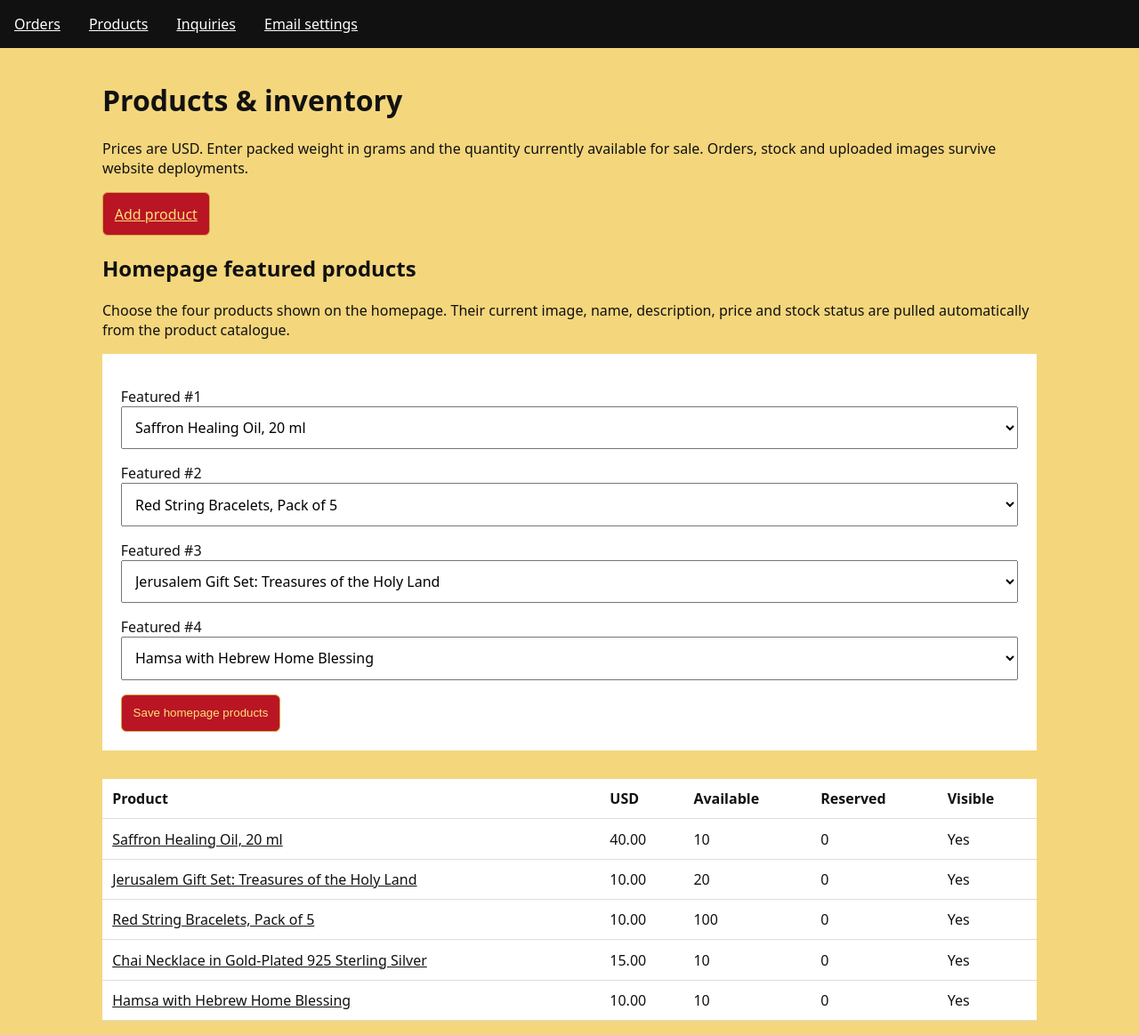
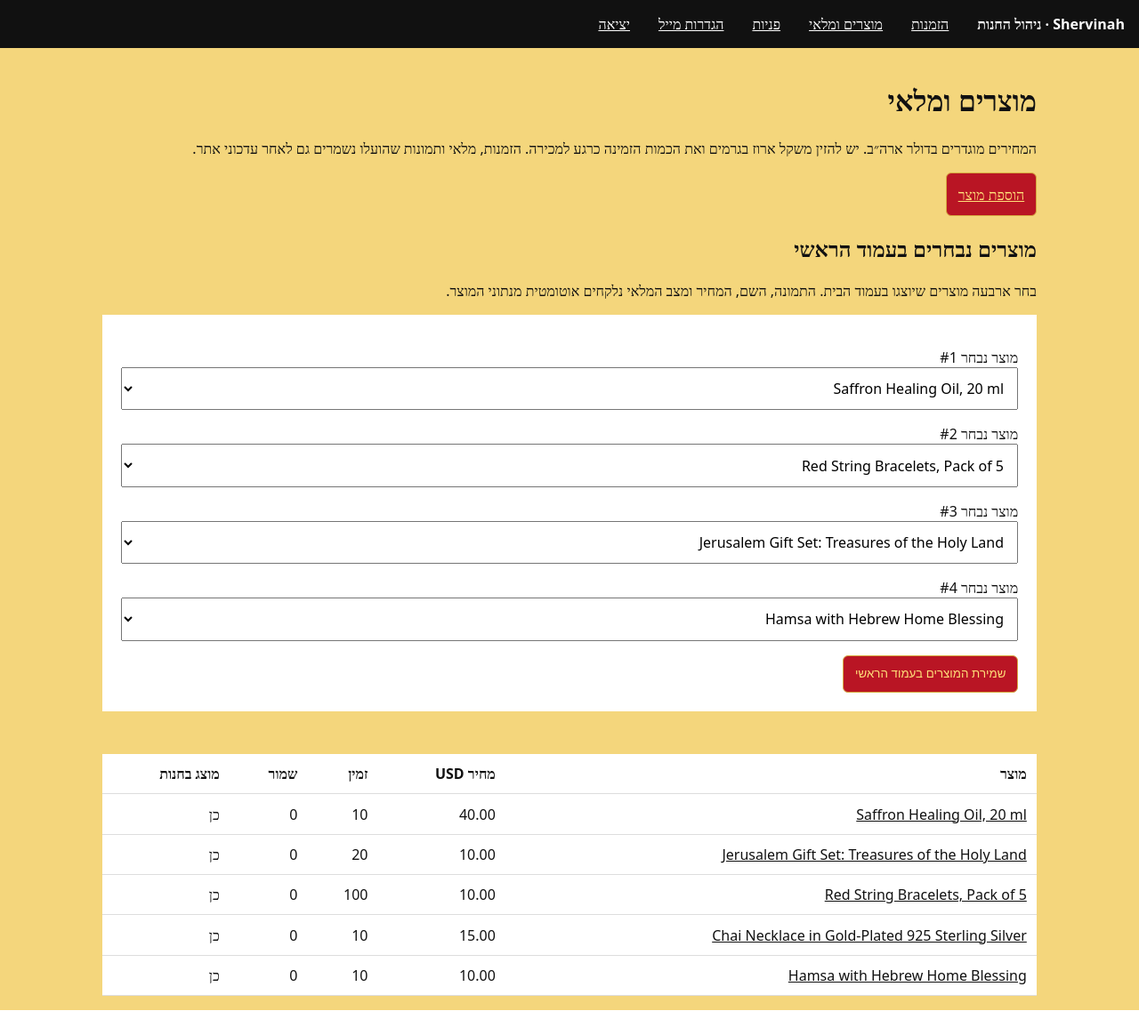
Before and after one commit to mikidx280/shervinah-universal, a PHP site: page /admin/products.php in a window 1280 px wide. Shown: the whole page at 89% size. After the commit the page ends 1136 px from the top, so only its background shows below. Run offline with PHP 8.4, Linux system fonts and the light colour scheme; the visitor is signed in with stand-in values (Sample User, id 1).

Commit message:
Translate product management admin to Hebrew

```diff
--- a/admin/products.php
+++ b/admin/products.php
@@ -7,50 +7,50 @@ if($_SERVER['REQUEST_METHOD']==='POST'&&isset($_POST['save_featured'])){
     try{
         $all=commerce_catalog();
         $ids=array_values((array)($_POST['featured']??[]));
-        if(count($ids)!==4||count(array_unique($ids))!==4)throw new InvalidArgumentException('Choose four different products.');
-        foreach($ids as $id)if(!isset($all[$id])||empty($all[$id]['active']))throw new InvalidArgumentException('Featured products must be visible in the shop.');
+        if(count($ids)!==4||count(array_unique($ids))!==4)throw new InvalidArgumentException('יש לבחור ארבעה מוצרים שונים.');
+        foreach($ids as $id)if(!isset($all[$id])||empty($all[$id]['active']))throw new InvalidArgumentException('המוצרים הנבחרים חייבים להיות מוצגים בחנות.');
         shop_atomic_json(shop_storage().'/featured-products.json',$ids);
         header('Location: products.php?featured_saved=1');exit;
-    }catch(Throwable $e){$error=$e instanceof InvalidArgumentException?$e->getMessage():'Could not save featured products.';}finally{fclose($lock);}
+    }catch(Throwable $e){$error=$e instanceof InvalidArgumentException?$e->getMessage():'לא ניתן היה לשמור את המוצרים הנבחרים.';}finally{fclose($lock);}
 }elseif($_SERVER['REQUEST_METHOD']==='POST'){
     admin_csrf();$lock=shop_inventory_lock(true);
     try{
         $all=commerce_catalog();$id=(string)($_POST['id']??'');
         if($id==='new')$id='product-'.bin2hex(random_bytes(8));
-        elseif(!isset($all[$id]))throw new InvalidArgumentException('Product not found.');
+        elseif(!isset($all[$id]))throw new InvalidArgumentException('המוצר לא נמצא.');
         $stock=shop_stock();$old=$all[$id]??['images'=>[]];
-        if(isset($all[$id])&&!hash_equals(hash('sha256',json_encode($old)),(string)($_POST['version']??'')))throw new InvalidArgumentException('This product changed in another tab. Reload before saving.');
-        if(isset($stock[$id])&&(string)$stock[$id]['available']!==(string)($_POST['previous_available']??''))throw new InvalidArgumentException('Inventory changed while you were editing. Reload and review the current available quantity.');
+        if(isset($all[$id])&&!hash_equals(hash('sha256',json_encode($old)),(string)($_POST['version']??'')))throw new InvalidArgumentException('המוצר השתנה בלשונית אחרת. יש לרענן לפני השמירה.');
+        if(isset($stock[$id])&&(string)$stock[$id]['available']!==(string)($_POST['previous_available']??''))throw new InvalidArgumentException('המלאי השתנה בזמן העריכה. יש לרענן ולבדוק את הכמות הזמינה.');
         $p=shop_product_input($_POST,$old,$stock[$id]??[]);
         $images=[];
         foreach($p['images']??[] as $index=>$current){
             $replacement=$_FILES['image_replace_'.$index]??null;
             if($replacement && ($replacement['error']??UPLOAD_ERR_NO_FILE)!==UPLOAD_ERR_NO_FILE){
-                if(isset($_POST['remove_images'][$index]))throw new InvalidArgumentException('Choose either remove or replace for the same image.');
+                if(isset($_POST['remove_images'][$index]))throw new InvalidArgumentException('יש לבחור הסרה או החלפה לאותה תמונה, לא את שתיהן.');
                 $images[]=shop_upload_image($replacement);
             }elseif(!isset($_POST['remove_images'][$index])){$images[]=$current;}
         }
         $p['images']=$images;
         if(($_FILES['image']['error']??UPLOAD_ERR_NO_FILE)!==UPLOAD_ERR_NO_FILE){$img=shop_upload_image($_FILES['image']);$p['images']=!empty($_POST['replace_images'])?[$img]:array_merge($p['images'],[$img]);}
-        if(!$p['images'])throw new InvalidArgumentException('Add at least one product image.');
+        if(!$p['images'])throw new InvalidArgumentException('יש להוסיף לפחות תמונה אחת למוצר.');
         $all[$id]=$p;shop_atomic_json(shop_storage().'/catalog.json',$all);
         header('Location: products.php?edit='.rawurlencode($id).'&saved=1');exit;
-    }catch(Throwable $e){$error=$e instanceof InvalidArgumentException?$e->getMessage():'Could not save. Please try again.';}finally{fclose($lock);}
+    }catch(Throwable $e){$error=$e instanceof InvalidArgumentException?$e->getMessage():'לא ניתן היה לשמור. נסה שוב.';}finally{fclose($lock);}
 }
 $lock=shop_inventory_lock();$all=commerce_catalog();$stock=shop_stock();$featured=shop_featured_products($all);fclose($lock);
 $id=(string)($_GET['edit']??'');$p=$all[$id]??null;
-?><!doctype html><html lang="en"><meta charset="utf-8"><meta name="viewport" content="width=device-width,initial-scale=1"><title>Manage products</title><link rel="stylesheet" href="admin.css"><header><a href="orders.php">Orders</a><a href="products.php">Products</a><a href="index.php">Inquiries</a><a href="email-settings.php">Email settings</a></header><main><h1>Products & inventory</h1><p>Prices are USD. Enter packed weight in grams and the quantity currently available for sale. Orders, stock and uploaded images survive website deployments.</p><a class="button" href="?edit=new">Add product</a>
-<?php if($error):?><p role="alert"><?=esc($error)?></p><?php endif?><?php if(isset($_GET['saved'])):?><p role="status">Saved successfully.</p><?php endif?><?php if(isset($_GET['featured_saved'])):?><p role="status">Homepage featured products saved successfully.</p><?php endif?>
-<section class="featured-admin"><h2>Homepage featured products</h2><p>Choose the four products shown on the homepage. Their current image, name, description, price and stock status are pulled automatically from the product catalogue.</p><form method="post"><input type="hidden" name="csrf" value="<?=esc($_SESSION['csrf'])?>"><input type="hidden" name="save_featured" value="1"><?php for($slot=0;$slot<4;$slot++):?><label>Featured #<?=esc($slot+1)?><select name="featured[]" required><?php foreach($all as $pid=>$row):if(empty($row['active']))continue;?><option value="<?=esc($pid)?>" <?=$pid===($featured[$slot]??'')?'selected':''?>><?=esc($row['name'])?></option><?php endforeach?></select></label><?php endfor?><button type="submit">Save homepage products</button></form></section>
+?><!doctype html><html lang="he" dir="rtl"><meta charset="utf-8"><meta name="viewport" content="width=device-width,initial-scale=1"><title>מוצרים ומלאי | Shervinah</title><link rel="stylesheet" href="admin.css"><header><strong>Shervinah · ניהול החנות</strong><a href="orders.php">הזמנות</a><a href="products.php">מוצרים ומלאי</a><a href="index.php">פניות</a><a href="email-settings.php">הגדרות מייל</a><a href="index.php?logout=1">יציאה</a></header><main><h1>מוצרים ומלאי</h1><p>המחירים מוגדרים בדולר ארה״ב. יש להזין משקל ארוז בגרמים ואת הכמות הזמינה כרגע למכירה. הזמנות, מלאי ותמונות שהועלו נשמרים גם לאחר עדכוני אתר.</p><a class="button" href="?edit=new">הוספת מוצר</a>
+<?php if($error):?><p role="alert"><?=esc($error)?></p><?php endif?><?php if(isset($_GET['saved'])):?><p role="status">המוצר נשמר בהצלחה.</p><?php endif?><?php if(isset($_GET['featured_saved'])):?><p role="status">המוצרים הנבחרים בעמוד הראשי נשמרו בהצלחה.</p><?php endif?>
+<section class="featured-admin"><h2>מוצרים נבחרים בעמוד הראשי</h2><p>בחר ארבעה מוצרים שיוצגו בעמוד הבית. התמונה, השם, המחיר ומצב המלאי נלקחים אוטומטית מנתוני המוצר.</p><form method="post"><input type="hidden" name="csrf" value="<?=esc($_SESSION['csrf'])?>"><input type="hidden" name="save_featured" value="1"><?php for($slot=0;$slot<4;$slot++):?><label>מוצר נבחר #<?=esc($slot+1)?><select name="featured[]" required><?php foreach($all as $pid=>$row):if(empty($row['active']))continue;?><option value="<?=esc($pid)?>" <?=$pid===($featured[$slot]??'')?'selected':''?>><?=esc($row['name'])?></option><?php endforeach?></select></label><?php endfor?><button type="submit">שמירת המוצרים בעמוד הראשי</button></form></section>
 <?php if($p||$id==='new'):?><form method="post" enctype="multipart/form-data"><input type="hidden" name="csrf" value="<?=esc($_SESSION['csrf'])?>"><input type="hidden" name="id" value="<?=esc($id)?>"><input type="hidden" name="version" value="<?=esc(hash('sha256',json_encode($p)))?>"><input type="hidden" name="previous_available" value="<?=esc($stock[$id]['available']??0)?>">
-<?php foreach(['name'=>'English name','name_fa'=>'Persian name','description'=>'English description','description_fa'=>'Persian description'] as $key=>$label):?><label><?=esc($label)?><textarea name="<?=esc($key)?>" dir="<?=$key==='name_fa'||$key==='description_fa'?'rtl':'ltr'?>" required maxlength="6000"><?=esc($p[$key]??'')?></textarea></label><?php endforeach?>
-<label>Category<select name="category"><?php foreach(['oils','jewelry','souvenirs'] as $cat):?><option <?=$cat===($p['category']??'')?'selected':''?>><?=esc($cat)?></option><?php endforeach?></select></label>
-<label>Price (USD)<input name="price" type="number" min="0.01" max="99999" step="0.01" value="<?=esc(isset($p['usd_cents'])?number_format($p['usd_cents']/100,2,'.',''):'')?>" required></label>
-<label>Packed weight (grams)<input name="packed_grams" type="number" min="1" max="5000" value="<?=esc($p['packed_grams']??'')?>" required></label>
-<label>Available to sell now<input name="available" type="number" min="0" max="100000" value="<?=esc($stock[$id]['available']??0)?>" required></label>
-<p>Reserved: <?=esc($stock[$id]['reserved']??0)?>. Sold: <?=esc($stock[$id]['sold']??0)?>.</p>
-<label><input name="active" type="checkbox" <?=($p['active']??true)?'checked':''?>> Visible in shop</label>
-<h2>Product images</h2><p>Remove or replace individual photos below. Changes apply when you save the product. Keep at least one photo, or upload a new one before saving.</p>
-<div class="product-image-editor"><?php foreach($p['images']??[] as $index=>$img):?><fieldset><legend>Image <?=esc($index+1)?></legend><img src="../<?=esc($img)?>" alt="Current product image <?=esc($index+1)?>"><label><input type="checkbox" name="remove_images[<?=esc($index)?>]" value="1"> Remove this image</label><label>Replace this image<input type="file" name="image_replace_<?=esc($index)?>" accept="image/jpeg,image/png,image/webp"></label></fieldset><?php endforeach?></div>
-<label>Add image (JPG, PNG, WebP; up to 8 MB)<input type="file" name="image" accept="image/jpeg,image/png,image/webp"></label><label><input type="checkbox" name="replace_images"> Replace gallery with this image</label><button>Save product</button></form><?php endif?>
-<table><tr><th>Product</th><th>USD</th><th>Available</th><th>Reserved</th><th>Visible</th></tr><?php foreach($all as $pid=>$row):?><tr><td><a href="?edit=<?=esc($pid)?>"><?=esc($row['name'])?></a></td><td><?=number_format($row['usd_cents']/100,2)?></td><td><?=$stock[$pid]['available']?></td><td><?=$stock[$pid]['reserved']?></td><td><?=$row['active']?'Yes':'No'?></td></tr><?php endforeach?></table></main></html>
+<?php foreach(['name'=>'שם באנגלית','name_fa'=>'שם בפרסית','description'=>'תיאור באנגלית','description_fa'=>'תיאור בפרסית'] as $key=>$label):?><label><?=esc($label)?><textarea name="<?=esc($key)?>" dir="<?=$key==='name_fa'||$key==='description_fa'?'rtl':'ltr'?>" required maxlength="6000"><?=esc($p[$key]??'')?></textarea></label><?php endforeach?>
+<label>קטגוריה<select name="category"><?php $categoryLabels=['oils'=>'שמנים וטקסים','jewelry'=>'תכשיטים וסמלים','souvenirs'=>'מזכרות מישראל'];foreach($categoryLabels as $cat=>$catLabel):?><option value="<?=esc($cat)?>" <?=$cat===($p['category']??'')?'selected':''?>><?=esc($catLabel)?></option><?php endforeach?></select></label>
+<label>מחיר (USD)<input name="price" type="number" min="0.01" max="99999" step="0.01" value="<?=esc(isset($p['usd_cents'])?number_format($p['usd_cents']/100,2,'.',''):'')?>" required></label>
+<label>משקל ארוז למשלוח (גרם)<input name="packed_grams" type="number" min="1" max="5000" value="<?=esc($p['packed_grams']??'')?>" required></label>
+<label>כמות זמינה למכירה<input name="available" type="number" min="0" max="100000" value="<?=esc($stock[$id]['available']??0)?>" required></label>
+<p>שמור להזמנות בתהליך: <?=esc($stock[$id]['reserved']??0)?> · נמכר: <?=esc($stock[$id]['sold']??0)?></p>
+<label><input name="active" type="checkbox" <?=($p['active']??true)?'checked':''?>> הצגה בחנות</label>
+<h2>תמונות המוצר</h2><p>אפשר להסיר או להחליף כל תמונה בנפרד. השינויים יחולו לאחר שמירת המוצר. יש להשאיר לפחות תמונה אחת או להעלות תמונה חדשה.</p>
+<div class="product-image-editor"><?php foreach($p['images']??[] as $index=>$img):?><fieldset><legend>תמונה <?=esc($index+1)?></legend><img src="../<?=esc($img)?>" alt="תמונת מוצר נוכחית <?=esc($index+1)?>"><label><input type="checkbox" name="remove_images[<?=esc($index)?>]" value="1"> הסרת התמונה</label><label>החלפת התמונה<input type="file" name="image_replace_<?=esc($index)?>" accept="image/jpeg,image/png,image/webp"></label></fieldset><?php endforeach?></div>
+<label>הוספת תמונה (JPG, PNG או WebP, עד 8MB)<input type="file" name="image" accept="image/jpeg,image/png,image/webp"></label><label><input type="checkbox" name="replace_images"> החלפת כל גלריית התמונות בתמונה החדשה</label><button>שמירת המוצר</button></form><?php endif?>
+<div class="table-scroll"><table><tr><th>מוצר</th><th>מחיר USD</th><th>זמין</th><th>שמור</th><th>מוצג בחנות</th></tr><?php foreach($all as $pid=>$row):?><tr><td><a href="?edit=<?=esc($pid)?>"><?=esc($row['name'])?></a></td><td><?=number_format($row['usd_cents']/100,2)?></td><td><?=$stock[$pid]['available']?></td><td><?=$stock[$pid]['reserved']?></td><td><?=$row['active']?'כן':'לא'?></td></tr><?php endforeach?></table></div></main></html>
```
